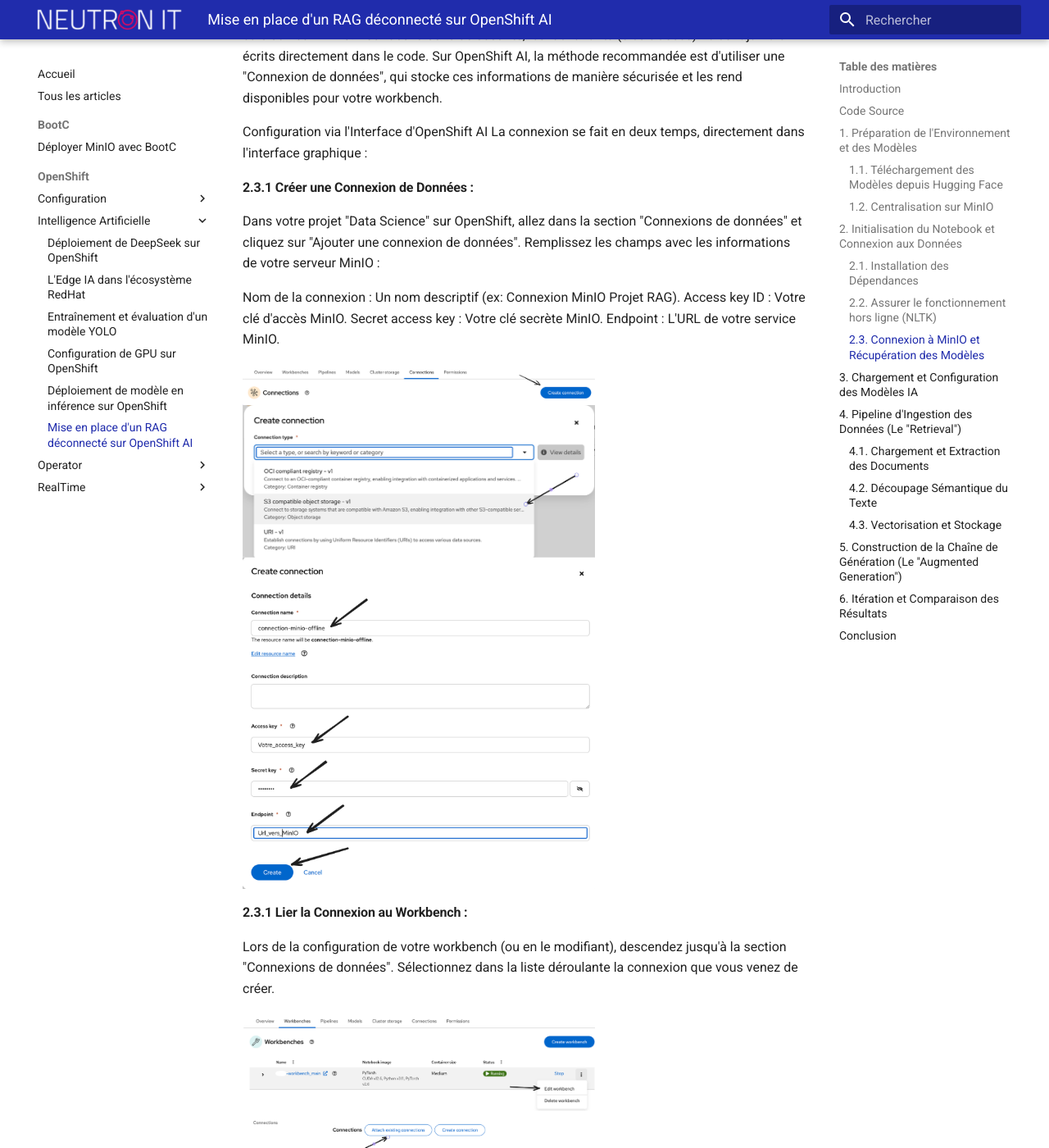
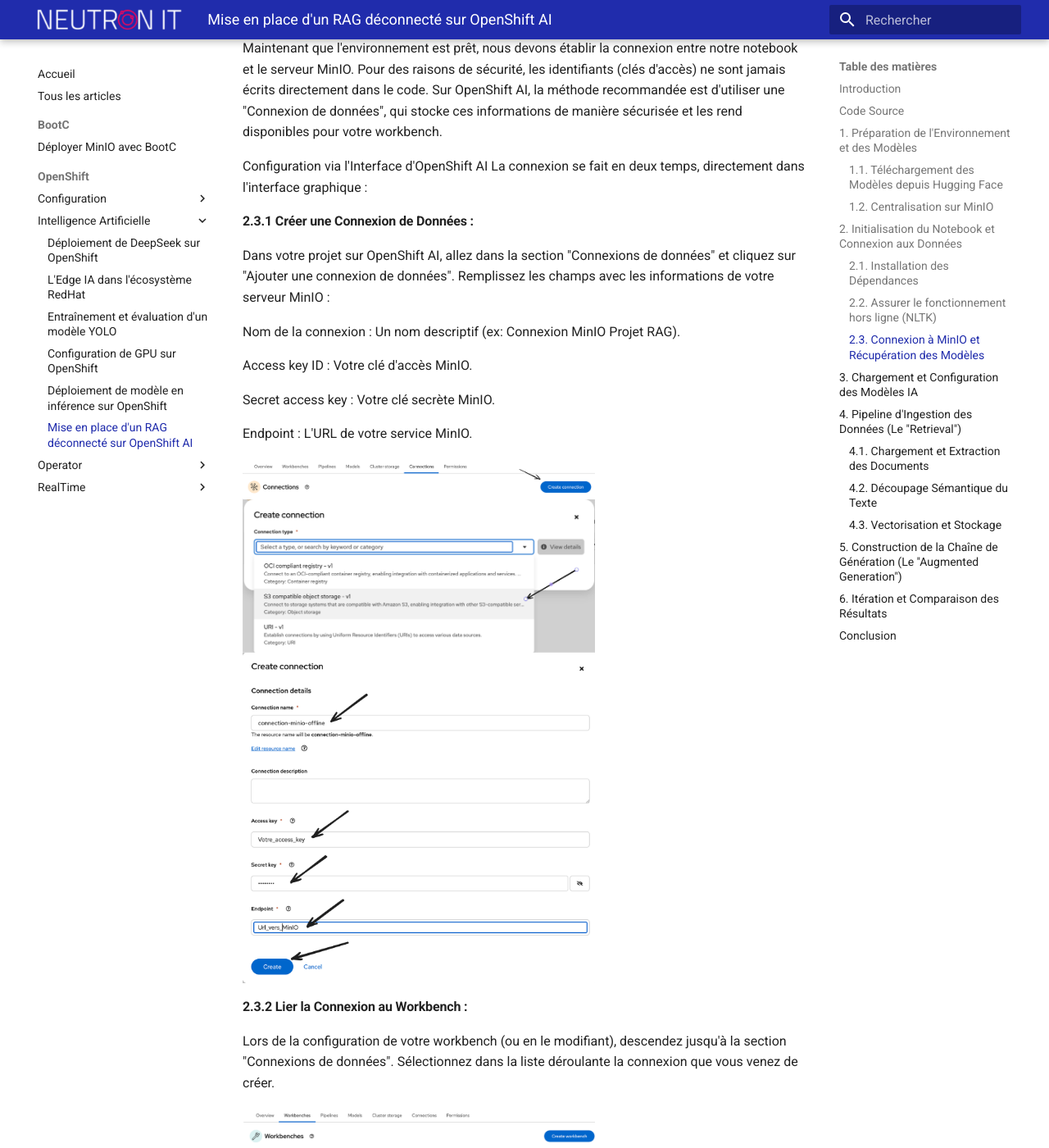
Before and after one commit to neutron-IT-organization/blog, an MkDocs documentation site: the page built from content/OpenShift/Intelligence-Artificielle/rag_llama_minio_blog.md, in a window 1280 px wide and 1400 px high, scrolled down 3764 px. Shown: the whole window at 82% size. Built offline with MkDocs 1.6.1 and Material for MkDocs 9.7.7, drawn with Linux system fonts in a browser that asks for light colours; some of the changed text lies outside the part shown.

Commit message:
modifier le blog du RAG

````diff
--- a/content/OpenShift/Intelligence-Artificielle/rag_llama_minio_blog.md
+++ b/content/OpenShift/Intelligence-Artificielle/rag_llama_minio_blog.md
@@ -45,6 +45,7 @@
  * Copiez le jeton généré (il commence par **`hf_...`**).
 #### Étape 2 : S'authentifier dans le Terminal
 Pour que Git puisse utiliser votre jeton, vous devez vous connecter via le terminal de votre machine.
+
  * Installez l'interface en ligne de commande de Hugging Face si ce n'est pas déjà fait :
 ```Shell
 pip install -U "huggingface_hub[cli]"
@@ -120,17 +121,22 @@
 La connexion se fait en deux temps, directement dans l'interface graphique :
 
 #### 2.3.1 Créer une Connexion de Données :
-Dans votre projet "Data Science" sur OpenShift, allez dans la section "Connexions de données" et cliquez sur "Ajouter une connexion de données". Remplissez les champs avec les informations de votre serveur MinIO :
+Dans votre projet sur OpenShift AI, allez dans la section "Connexions de données" et cliquez sur "Ajouter une connexion de données". Remplissez les champs avec les informations de votre serveur MinIO :
 
 Nom de la connexion : Un nom descriptif (ex: Connexion MinIO Projet RAG).
+
 Access key ID : Votre clé d'accès MinIO.
+
 Secret access key : Votre clé secrète MinIO.
+
 Endpoint : L'URL de votre service MinIO.
 
 ![Architecture RAG](./img/Capture_connections_1.png){: .scaled-image }
 ![Architecture RAG](./img/Capture_connections_2.png){: .scaled-image }
 ![Architecture RAG](./img/Capture_connections_3.png){: .scaled-image }
-#### 2.3.1 Lier la Connexion au Workbench :
+
+#### 2.3.2 Lier la Connexion au Workbench :
+
 Lors de la configuration de votre workbench (ou en le modifiant), descendez jusqu'à la section "Connexions de données". Sélectionnez dans la liste déroulante la connexion que vous venez de créer.
 
 ![Architecture RAG](./img/Capture_connections_4.png){: .scaled-image }
@@ -139,7 +145,8 @@
 
 En faisant cela, OpenShift AI va automatiquement injecter les identifiants de cette connexion comme variables d'environnement (AWS_ACCESS_KEY_ID, AWS_SECRET_ACCESS_KEY, AWS_S3_ENDPOINT) dans l'environnement de votre notebook.
 
-Code d'Utilisation des Variables
+#### 2.3.3 Code d'Utilisation des Variables :
+
 Le code Python ci-dessous peut alors lire ces variables de manière sécurisée grâce à os.getenv(), sans jamais exposer les identifiants dans le code.
 ```python
 import os
@@ -442,7 +449,7 @@
 ```
 
  -> Résultats :
- ![Architecture RAG](./img/Capture_RAG.png){: .scaled-image }
+ ![Architecture RAG](./img/Capture_RAG.png)
 ## Conclusion
 Cet article vous a guidé à travers la mise en place d'un système RAG performant, déconnecté et entièrement open-source. Vous avez appris à préparer les modèles, à les centraliser sur MinIO, à construire un pipeline d'ingestion de données sémantique et à assembler une chaîne de génération avancée. La clé est maintenant d'expérimenter avec vos propres documents, d'ajuster les paramètres du prompt ou même de tester différents retrievers pour affiner encore plus les performances de votre assistant IA.
 Dans cet exemple, j’ai utilisé le modèle Llama 3B de Meta-Llama, qui reste relativement léger. Bien qu’il permette d’illustrer le fonctionnement général du système, ses capacités sont limitées et ne permettent pas toujours d’obtenir des réponses puissantes ou très détaillées. En utilisant un modèle plus performant (comme Llama 7B, Mistral 7B ou Mixtral), vous pourrez obtenir des résultats bien plus pertinents et qualitatifs.
````
Also changed, not shown: other parts of content/OpenShift/Intelligence-Artificielle/rag_llama_minio_blog.md (+1 -1 lines).
